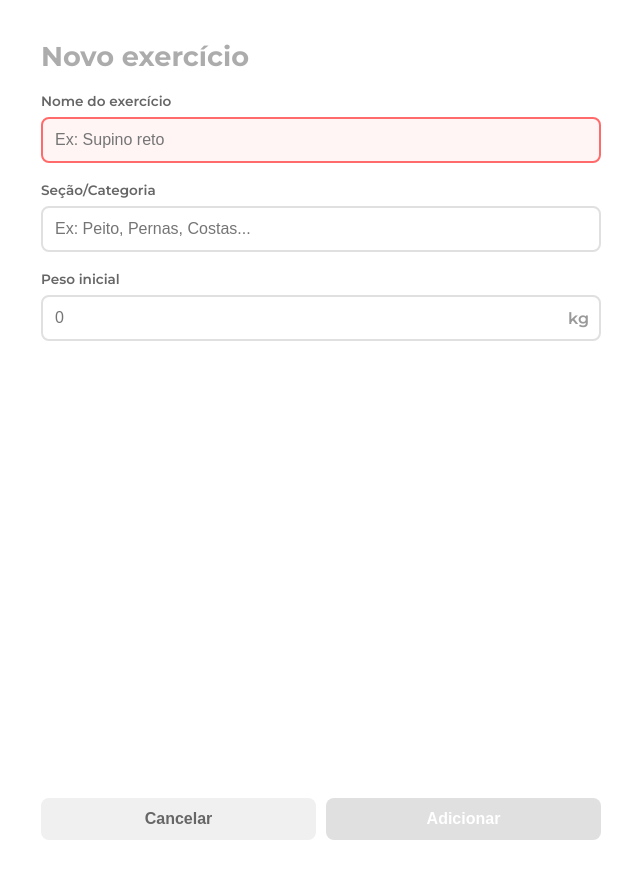
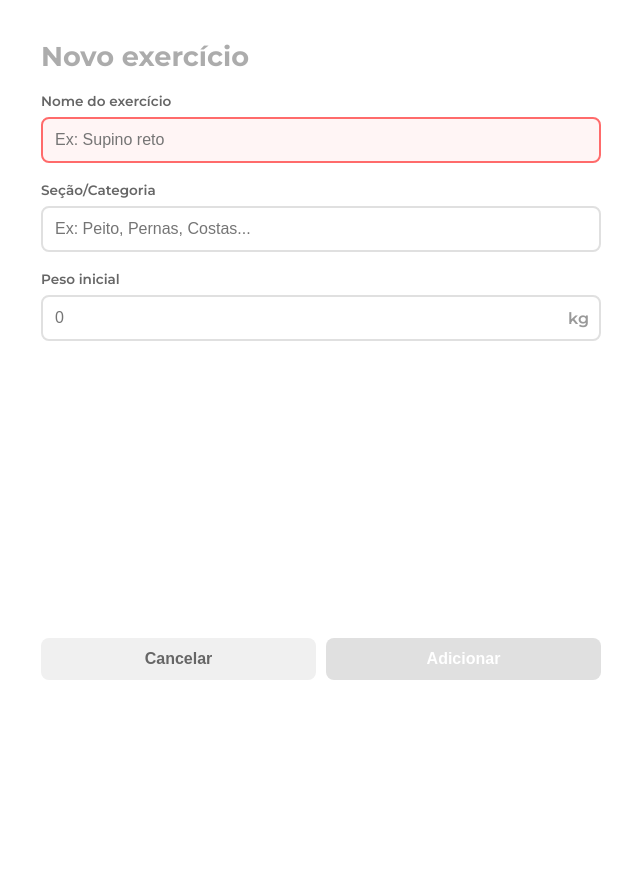
Before and after one commit to themvdiass/constancy, a React (Create React App) app: page /adicionar-exercicio in a window 1280 px wide. Shown: the top 878 px of the page, without its empty margins (319-959 px from the left). After the commit the page ends 840 px from the top, so only its background shows below. Built offline with nearby package versions, Linux system fonts and the light colour scheme; the HTML template or start-up script is replaced by a standard one.

Commit message:
Ajuste pequeno

```diff
--- a/src/AddExerciseScreen.js
+++ b/src/AddExerciseScreen.js
@@ -41,7 +41,7 @@ function AddExerciseScreen({ onAddExercise, sections }) {
   };
 
   return (
-    <div className="edit-screen" style={{ minHeight: '100vh', height: '100vh', display: 'flex', flexDirection: 'column' }}>
+    <div className="edit-screen" style={{ minHeight: '80vh', height: '80vh', display: 'flex', flexDirection: 'column' }}>
       <div className="edit-header">
         <h2 className={!exerciseName.trim() ? 'placeholder' : ''}>
           {exerciseName.trim() ? exerciseName : 'Novo exercício'}
```
Also changed, not shown: 11 other files (tests, documents, lock files or other folders).
